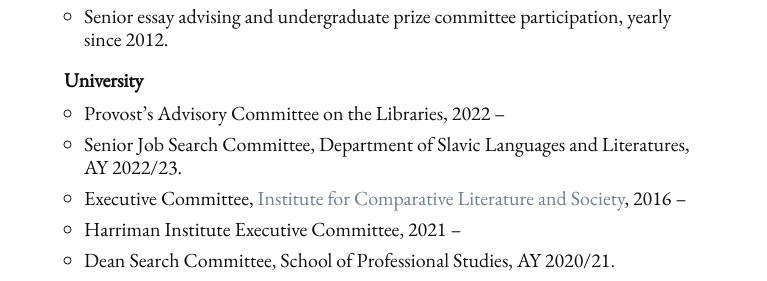
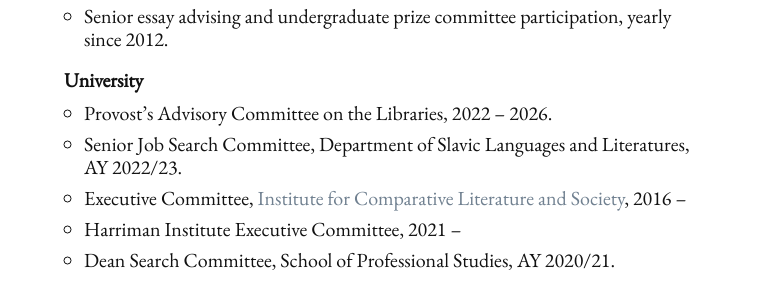
Before and after one commit to denten/denten.github.io, a Jekyll site: the page built from _pages/service.md, in a window 1280 px wide. Shown: the part 419-700 px from the top of the page, without its empty margins (256-1023 px from the left). Built offline with Jekyll 4.4.1, drawn with Linux system fonts in a browser that asks for light colours.

Commit message:
update service

```diff
--- a/_includes/CV/07-service.md
+++ b/_includes/CV/07-service.md
@@ -15,7 +15,7 @@
 
 #### University
 
-- Provost's Advisory Committee on the Libraries, 2022 --
+- Provost's Advisory Committee on the Libraries, 2022 -- 2026.
 - Senior Job Search Committee, Department of Slavic Languages and Literatures, AY 2022/23.
 - Executive Committee, [Institute for Comparative Literature and
   Society](http://icls.columbia.edu/), 2016 --
```
